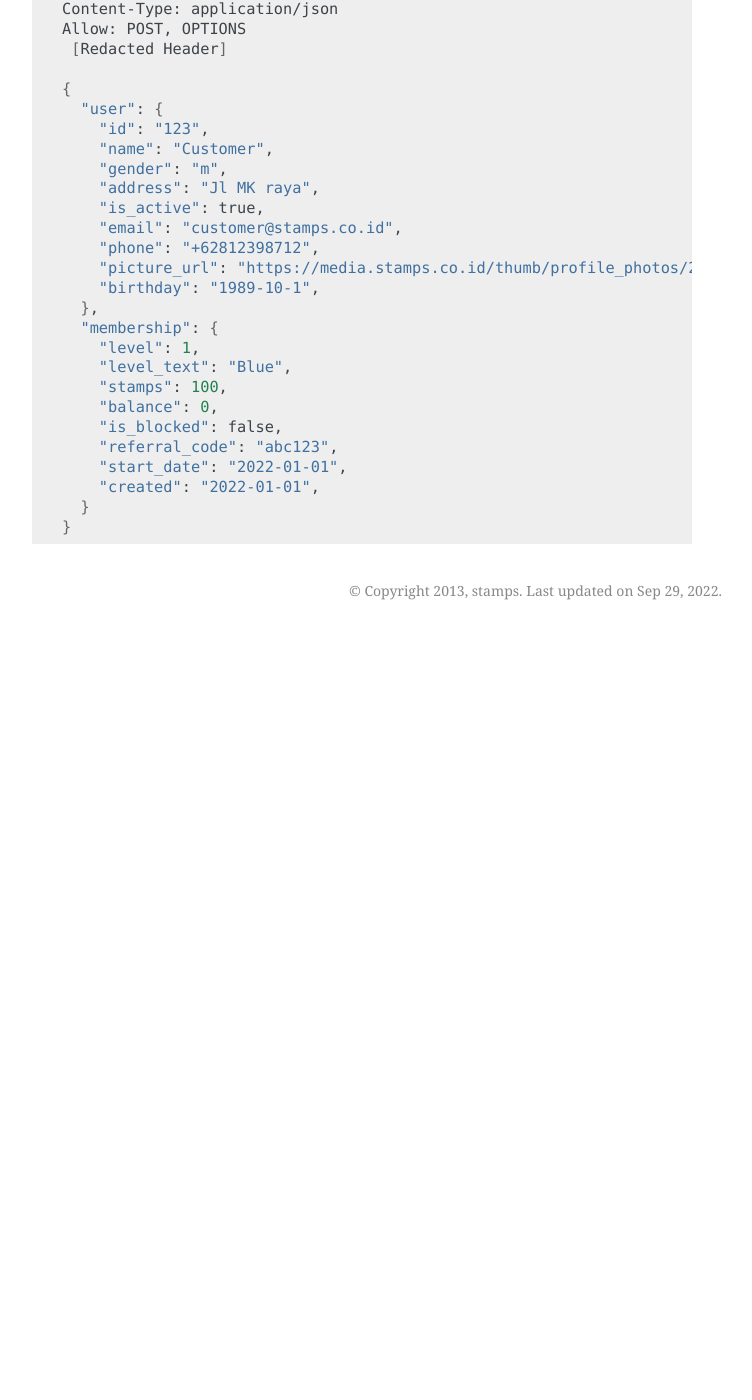
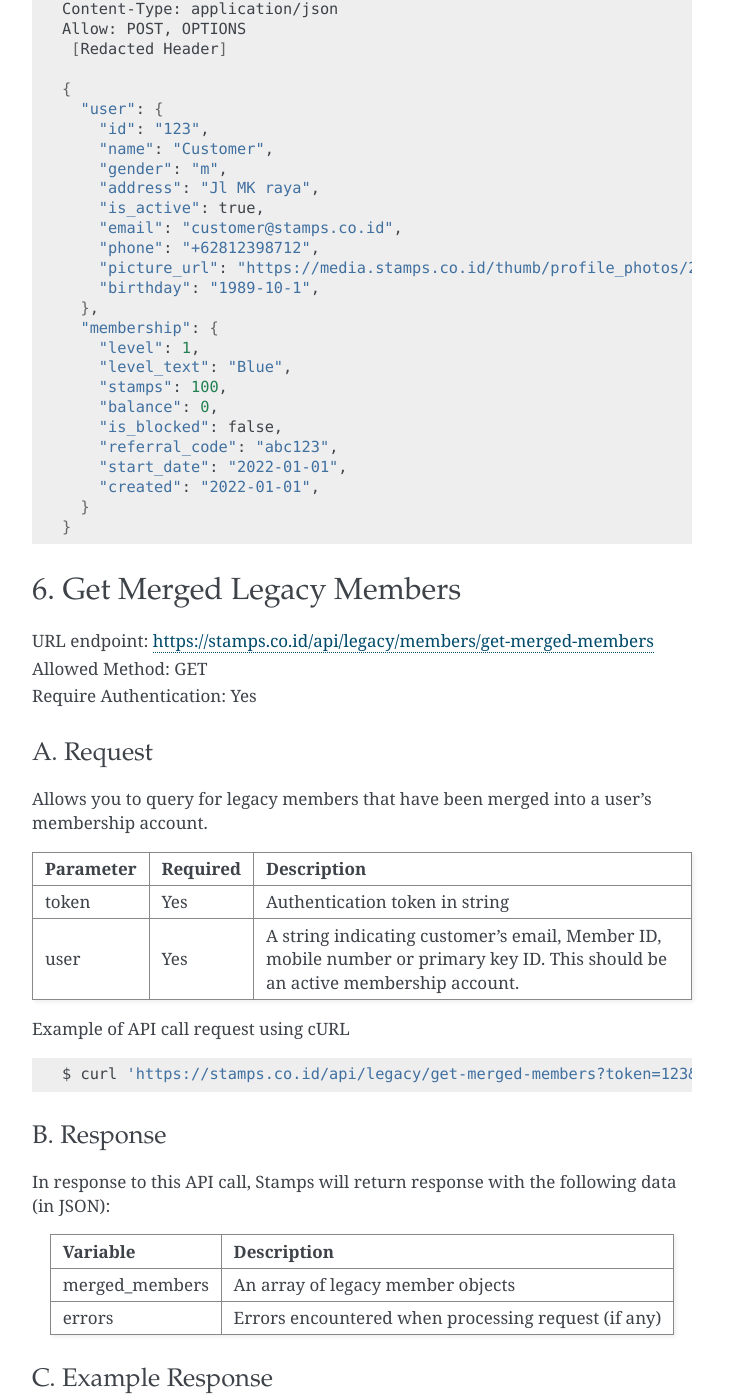
Before and after one commit to ui/stamps-api-docs, a Sphinx documentation site: the page built from source/legacy_members_api.rst, in a window 1280 px wide and 1400 px high, scrolled down 6255 px. Shown: the whole window, without its empty margins (388-1140 px from the left). Built offline with Sphinx 7.4.7, drawn with Linux system fonts in a browser that asks for light colours; before the commit the page ends 6885 px from its top, so only the background shows below that; some of the changed text lies outside the part shown.

Commit message:
Add get merged members documentation (#71)

```diff
--- a/source/legacy_members_api.rst
+++ b/source/legacy_members_api.rst
@@ -263,6 +263,7 @@ On successful request pin:
     }
 
 
+
 5. Activate Legacy Membership
 ====================================
 | URL endpoint: https://stamps.co.id/api/legacy/members/activate
@@ -340,3 +341,69 @@ C. Example Response
         "created": "2022-01-01",
       }
     }
+
+
+
+6. Get Merged Legacy Members
+====================================
+| URL endpoint: https://stamps.co.id/api/legacy/members/get-merged-members
+| Allowed Method: GET
+| Require Authentication: Yes
+
+A. Request
+-----------------------------
+Allows you to query for legacy members that have been merged into a user's membership account.
+
+============     =========== =========================
+Parameter        Required    Description
+============     =========== =========================
+token            Yes         Authentication token in string
+user             Yes         A string indicating customer's email, Member ID, mobile number or primary key ID.
+                             This should be an active membership account.
+============     =========== =========================
+
+
+Example of API call request using cURL
+
+.. code-block :: bash
+
+    $ curl 'https://stamps.co.id/api/legacy/get-merged-members?token=123&user=2'
+
+
+B. Response
+-----------
+
+In response to this API call, Stamps will return response with the following data (in JSON):
+
+=================== ==============================
+Variable            Description
+=================== ==============================
+merged_members      An array of legacy member objects
+errors              Errors encountered when processing request (if any)
+=================== ==============================
+
+
+C. Example Response
+-------------------
+
+On successful balance update:
+
+.. code-block :: bash
+
+    HTTP/1.0 200 OK
+    Vary: Accept
+    Content-Type: application/json
+    Allow: GET
+      [Redacted Header]
+
+    {
+      "merged_members": [
+        {
+          "member_id": "322177",
+          "email": "merged_legacy_member@stamps.com",
+          "mobile_number": "+62851111222444",
+          "merchant": 1,
+          "status": 1
+        },
+      ]
+    }
```
